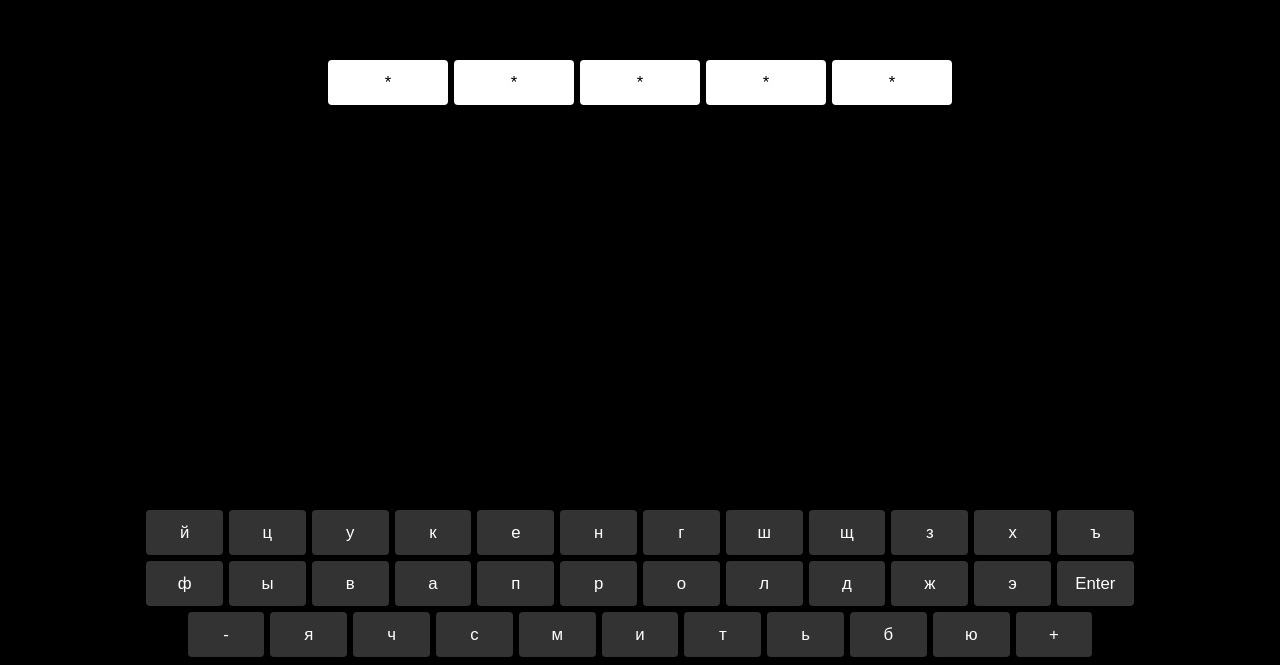
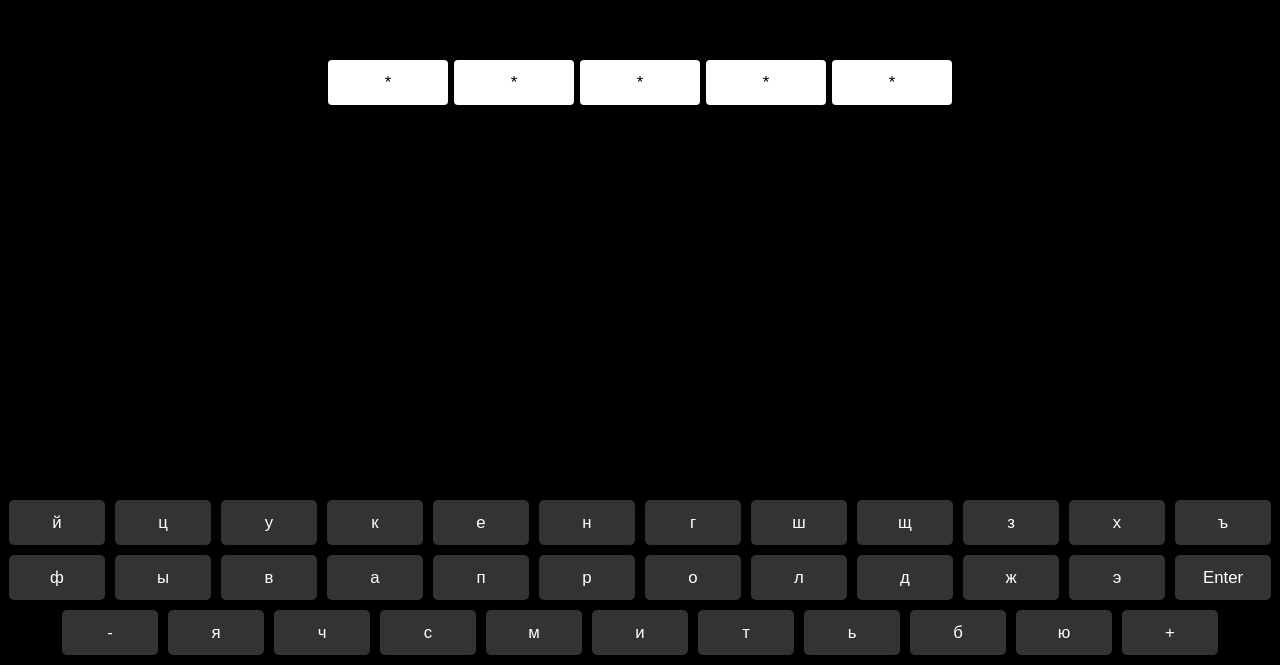
Before and after one commit to daniilty/wordl-guesser-ui, a React (Create React App) app: page / in a window 1280 px wide. Shown: the part 135-800 px from the top of the page. Built offline with nearby package versions, Linux system fonts and the light colour scheme.

Commit message:
Update env and keyboard

```diff
--- a/src/api/url.ts
+++ b/src/api/url.ts
@@ -1 +1 @@
-export const API_URL = 'http://192.168.0.102:8080'
+export const API_URL = process.env.REACT_APP_API_URL
--- a/src/styles/Keyboard.css
+++ b/src/styles/Keyboard.css
@@ -11,25 +11,21 @@
 
 .keyboard_row {
   text-align: center;
+  display: flex;
+  align-items: center;
+  justify-content: center;
 }
 
 .keyboard_button {
+  display: inline-flex;
   height: 45px;
-  width: 6%;
-  max-width: 90px;
-  margin: 3px;
-  border-radius: 4px;
+  width: 7.5%;
+  text-align: center;
+  font-family: sans-serif;
+  font-size: 1.05rem;
+  margin: 5px;
+  border-radius: 5px;
   border: none;
-  background: rgba(255, 255, 255, 0.2);
-  color: #ffffff;
-  font-size: 1.05rem;
-  outline: none;
-  cursor: pointer;
-  display: inline-flex;
+  justify-content: center;
   align-items: center;
-  justify-content: center;
-  vertical-align: top;
-  padding: 0;
-  -webkit-tap-highlight-color: transparent;
-  position: relative;
 }
```
Also changed, not shown: 2 other files (tests, documents, lock files or other folders).
